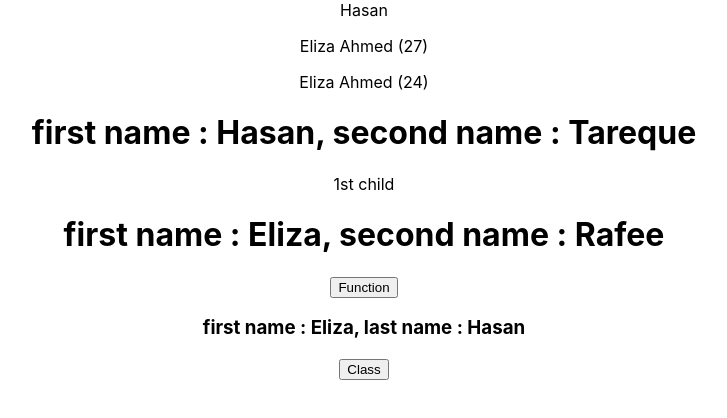
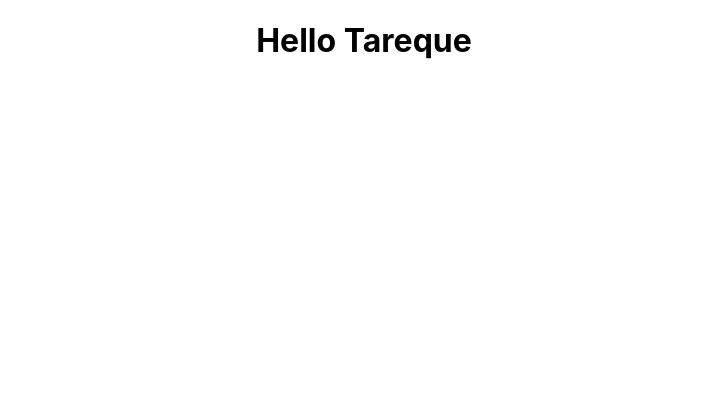
Before and after one commit to elizarafee/react-lab, a React (Create React App) app: page / in a window 1280 px wide. Shown: the top 418 px of the page, without its empty margins (276-1003 px from the left). Built offline with nearby package versions, Linux system fonts and the light colour scheme.

Commit message:
JSX vs createElement() method

```diff
--- a/src/App.js
+++ b/src/App.js
@@ -1,15 +1,17 @@
 import React from 'react';
 import './App.css';
 
-import Hasan from './components/hasan.component';
-import Eliza from './components/eliza.component';
-import Age from './components/age.component';
-import Pro from './components/props.functionalCom';
-import Prop from './components/props.classCom';
+// import Hasan from './components/hasan.component';
+// import Eliza from './components/eliza.component';
+// import Age from './components/age.component';
+// import Pro from './components/props.functionalCom';
+// import Prop from './components/props.classCom';
+import Hello from './components/a'
 
 function App() {
   return (
     <div className="App">
+      {/*
       <Hasan />
       <Eliza age={23} />
       <Age />
@@ -23,7 +25,9 @@ function App() {
 
       <Prop fnamee = 'Eliza' snamee = 'Hasan'>
         <button>Class</button>
-      </Prop>
+      </Prop> */}
+
+      <Hello />
 
     </div>
   );
--- /dev/null
+++ b/src/components/a.js
@@ -0,0 +1,18 @@
+import React from 'react'
+
+// using JSX is easier but using createElement is painful coz you have to use it everytime for every tag declaration...
+// EXAMPLE : a simple code is written in both JSX and createElement() method
+
+const Hello = () => {
+    /***  JSX CODE:  ***/
+    // return(
+    //     <div className = 'class1' id = 'id1'>
+    //         <h1>Hello Tareque!</h1>
+    //     </div>
+    // )
+
+    /*** createElement() method ***/
+    return React.createElement('div', {className : 'class1', id : 'id1'}, React.createElement('h1', null, 'Hello Tareque'))
+}
+
+export default Hello
--- a/src/components/props.classCom.js
+++ b/src/components/props.classCom.js
@@ -3,10 +3,10 @@ import React, {Component} from 'react'
 class Prop extends Component {
     render(){
     return (
-    <div>
+    <span>
     <h3>first name : {this.props.fnamee}, last name : {this.props.snamee}</h3>
     <p>{this.props.children}</p>
-    </div>
+    </span>
     )
     }
 }
```
